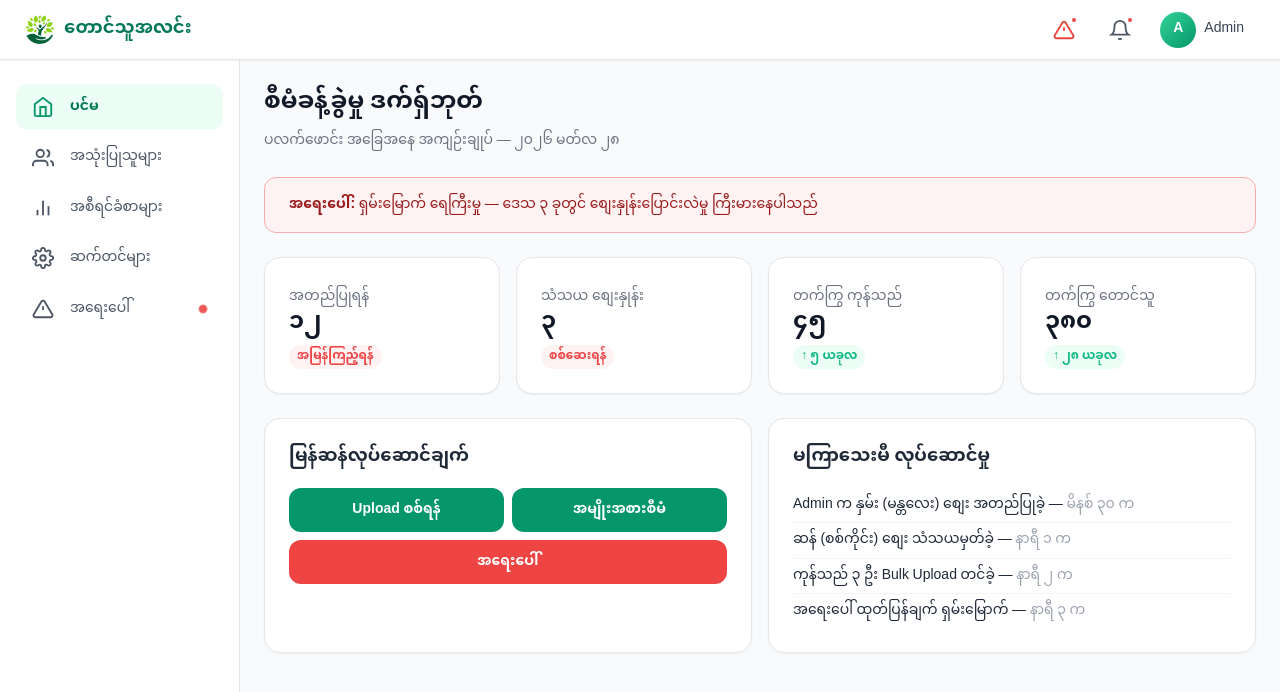
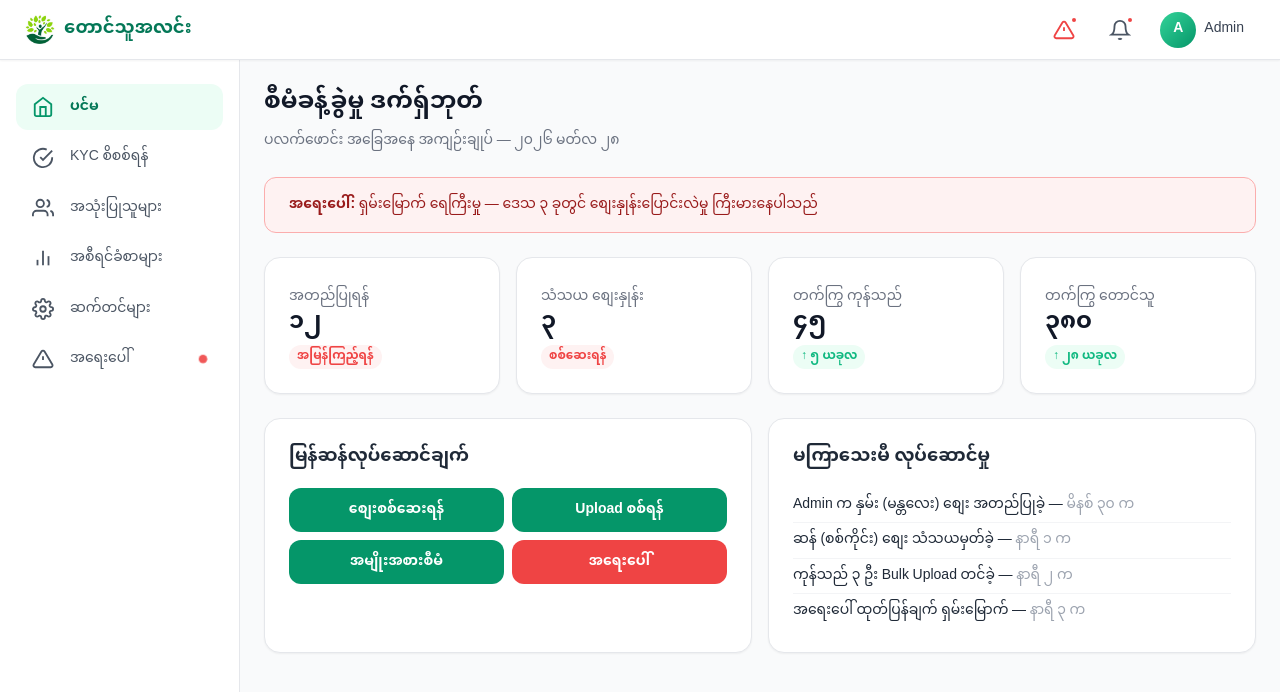
Before and after one commit to moepyaehein/taungthualinn, a Next.js app: page /admin in a window 1280 px wide. Shown: the top 692 px of the page. Built offline with nearby package versions, Linux system fonts and the light colour scheme.

Commit message:
feat(admin): restore verify page to admin dashboard

```diff
--- a/src/app/admin/layout.tsx
+++ b/src/app/admin/layout.tsx
@@ -7,6 +7,7 @@ import ProfilePanel from '../components/ProfilePanel';
 
 const adminNav = [
   { href: '/admin', label: 'ပင်မ', icon: '<path d="M3 9l9-7 9 7v11a2 2 0 01-2 2H5a2 2 0 01-2-2z"/><polyline points="9 22 9 12 15 12 15 22"/>' },
+  { href: '/admin/verify', label: 'KYC စိစစ်ရန်', icon: '<path d="M22 11.08V12a10 10 0 11-5.93-9.14"/><polyline points="22 4 12 14.01 9 11.01"/>' },
   { href: '/admin/users', label: 'အသုံးပြုသူများ', icon: '<path d="M17 21v-2a4 4 0 00-4-4H5a4 4 0 00-4 4v2"/><circle cx="9" cy="7" r="4"/><path d="M23 21v-2a4 4 0 00-3-3.87"/><path d="M16 3.13a4 4 0 010 7.75"/>' },
   { href: '/admin/analytics', label: 'အစီရင်ခံစာများ', icon: '<line x1="18" y1="20" x2="18" y2="10"/><line x1="12" y1="20" x2="12" y2="4"/><line x1="6" y1="20" x2="6" y2="14"/>' },
   { href: '/admin/settings', label: 'ဆက်တင်များ', icon: '<circle cx="12" cy="12" r="3"/><path d="M19.4 15a1.65 1.65 0 00.33 1.82l.06.06a2 2 0 010 2.83 2 2 0 01-2.83 0l-.06-.06a1.65 1.65 0 00-1.82-.33 1.65 1.65 0 00-1 1.51V21a2 2 0 01-2 2 2 2 0 01-2-2v-.09A1.65 1.65 0 009 19.4a1.65 1.65 0 00-1.82.33l-.06.06a2 2 0 01-2.83 0 2 2 0 010-2.83l.06-.06a1.65 1.65 0 00.33-1.82 1.65 1.65 0 00-1.51-1H3a2 2 0 01-2-2 2 2 0 012-2h.09A1.65 1.65 0 004.6 9a1.65 1.65 0 00-.33-1.82l-.06-.06a2 2 0 010-2.83 2 2 0 012.83 0l.06.06a1.65 1.65 0 001.82.33H9a1.65 1.65 0 001-1.51V3a2 2 0 012-2 2 2 0 012 2v.09a1.65 1.65 0 001 1.51 1.65 1.65 0 001.82-.33l.06-.06a2 2 0 012.83 0 2 2 0 010 2.83l-.06.06a1.65 1.65 0 00-.33 1.82V9a1.65 1.65 0 001.51 1H21a2 2 0 012 2 2 2 0 01-2 2h-.09a1.65 1.65 0 00-1.51 1z"/>' },
--- a/src/app/admin/page.tsx
+++ b/src/app/admin/page.tsx
@@ -20,9 +20,10 @@ export default function AdminHomePage() {
         <div className="card">
           <div className="card-title mb-md">မြန်ဆန်လုပ်ဆောင်ချက်</div>
           <div style={{ display: 'grid', gridTemplateColumns: '1fr 1fr', gap: 8 }}>
+            <Link href="/admin/verify" className="btn btn-primary">စျေးစစ်ဆေးရန်</Link>
             <Link href="/admin/bulk" className="btn btn-primary">Upload စစ်ရန်</Link>
             <Link href="/admin/categories" className="btn btn-primary">အမျိုးအစားစီမံ</Link>
-            <Link href="/admin/emergency" className="btn btn-danger" style={{ gridColumn: '1 / -1' }}>အရေးပေါ်</Link>
+            <Link href="/admin/emergency" className="btn btn-danger">အရေးပေါ်</Link>
           </div>
         </div>
         <div className="card">
```
